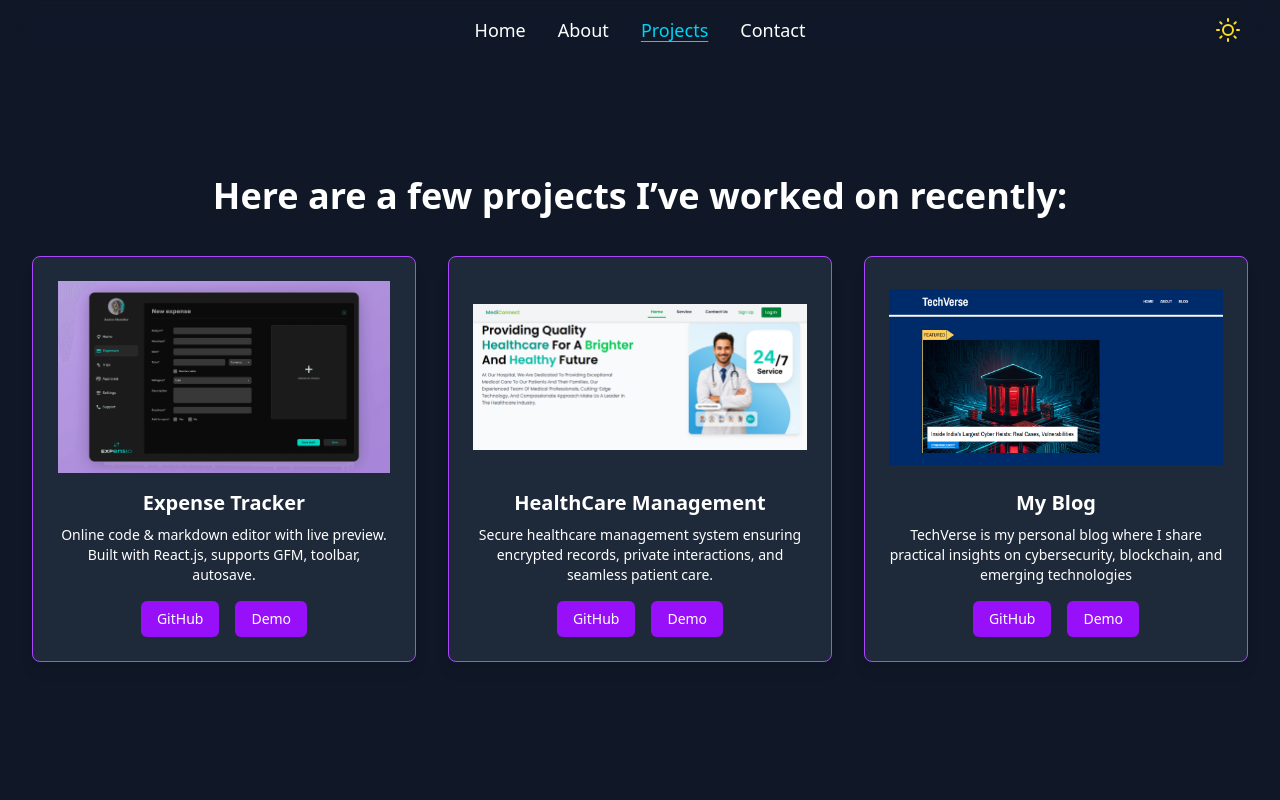
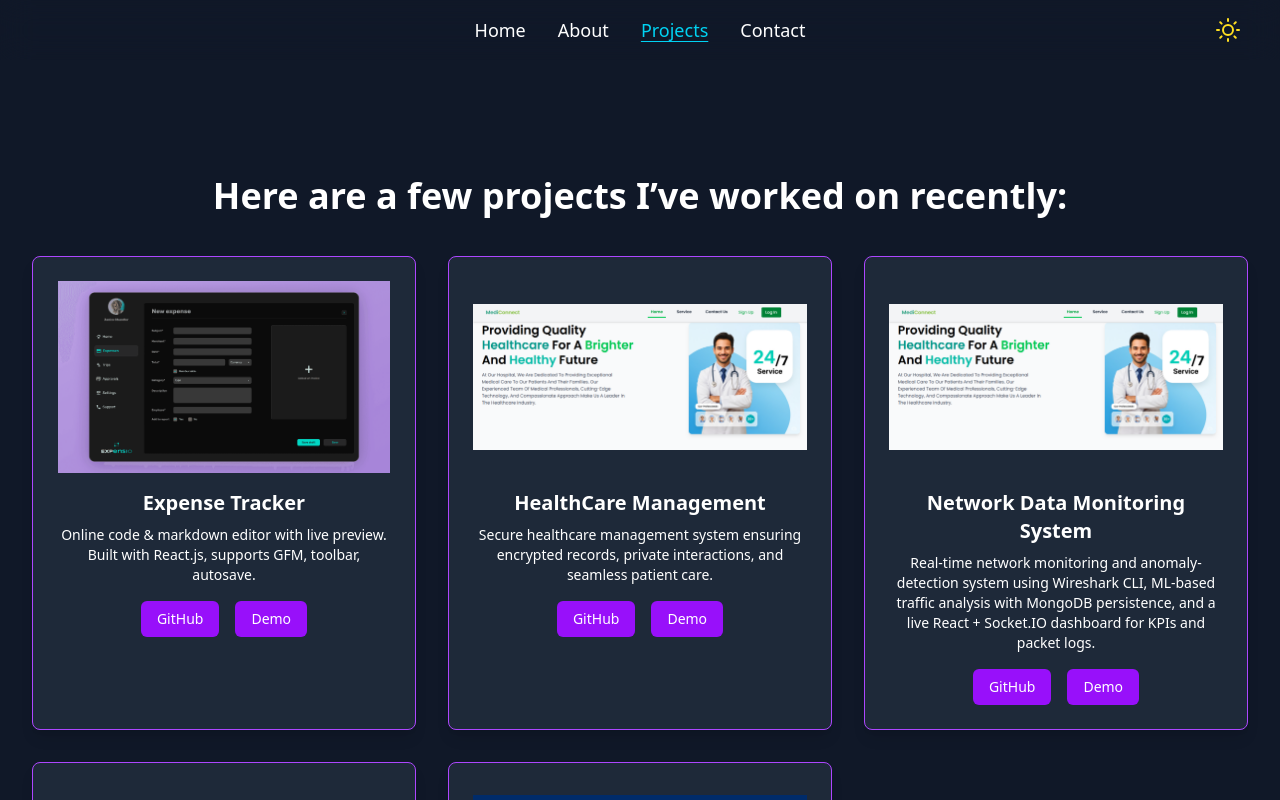
Before and after one commit to ajinkya22-dev/portfolio, a React (Vite) app: page / in a window 1280 px wide. Both pictures are taken after a click on the button "Projects". Shown: the top 800 px of the page. Built offline with nearby package versions, Linux system fonts and the light colour scheme.

Commit message:
added cyber project

```diff
--- a/src/Components/Projects.jsx
+++ b/src/Components/Projects.jsx
@@ -10,14 +10,30 @@ const projects = [
         description:
             'Online code & markdown editor with live preview. Built with React.js, supports GFM, toolbar, autosave.',
         image: ExpenseTracker, // Add repo name if using GitHub Pages
-        github: 'https://github.com/ajinkya22-dev/Expense-Tracker',
-        demo: 'https://ajinkya22-dev.github.io/Expense-Tracker/',
+        github: 'https://github.com/ajinkya22-dev/ExpenseManager',
+        demo: 'https://expensemanager22.vercel.app/dashboard',
+
     },
     {
         title: 'HealthCare Management',
         description:
             'Secure healthcare management system ensuring encrypted records, private interactions, and seamless patient care.',
         image: MediConnect, // Add repo name if using GitHub Pages
+        github: 'https://github.com/ajinkya22-dev/HealthCare',
+        demo: 'https://mediconnect22.vercel.app/',
+    },
+    {
+        title: 'Network Data Monitoring System',
+        description:
+            'Real-time network monitoring and anomaly-detection system using Wireshark CLI, ML-based traffic analysis with MongoDB persistence, and a live React + Socket.IO dashboard for KPIs and packet logs.',
+        image: MediConnect,
+        github: 'https://github.com/ajinkya22-dev/Network-Monitoring-System'
+    },
+    {
+        title: 'HealthCare Management',
+        description:
+            'Secure healthcare management system ensuring encrypted records, private interactions, and seamless patient care.',
+        image: MediConnect,
         github: 'https://github.com/ajinkya22-dev/HealthCare',
         demo: 'https://mediconnect22.vercel.app/',
     },
```
